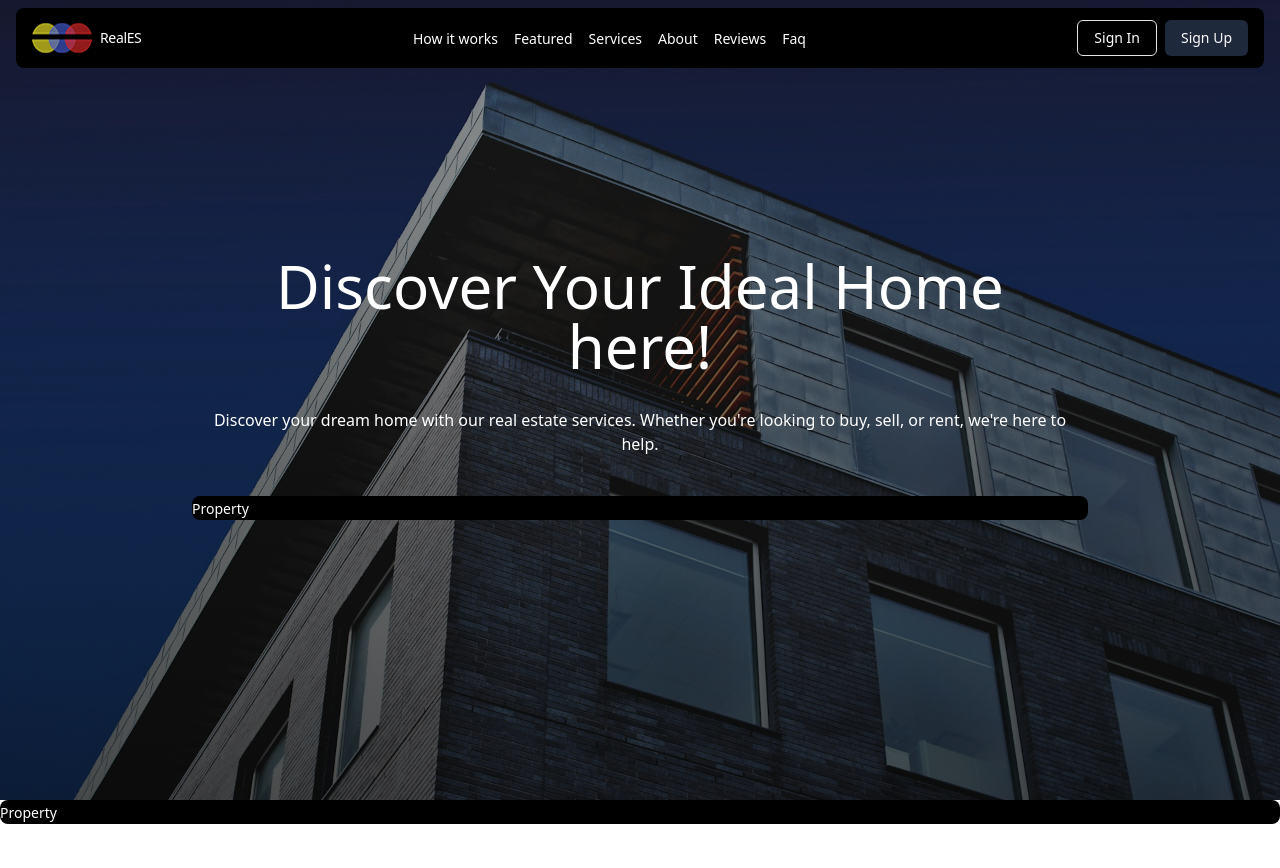
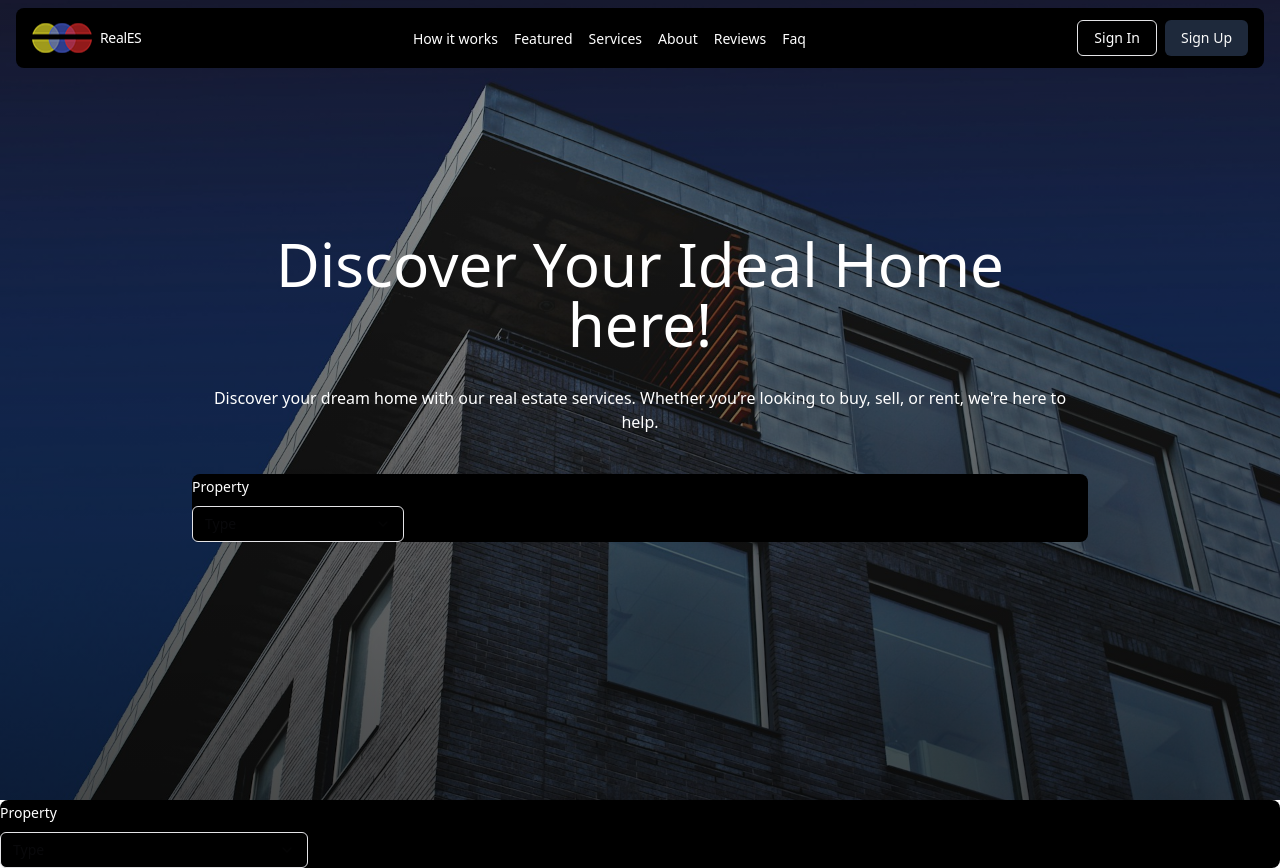
Before and after one commit to ionutpetru4046/real-estate, a Next.js app: page / in a window 1280 px wide. Before the commit the page ends 824 px from the top, so only its background shows below. Built offline with nearby package versions, Linux system fonts and the light colour scheme.

Commit message:
select tab added to the component

```diff
--- a/src/components/SearchForm.tsx
+++ b/src/components/SearchForm.tsx
@@ -24,6 +24,11 @@ const SearchForm = () => {
               <FormLabel className="text-white">
                 Property
               </FormLabel>
+              <Select>
+                <SelectTrigger>
+                  <SelectValue placeholder="Type" />
+                </SelectTrigger>
+              </Select>
             </FormItem>
           )
         }}>
```
